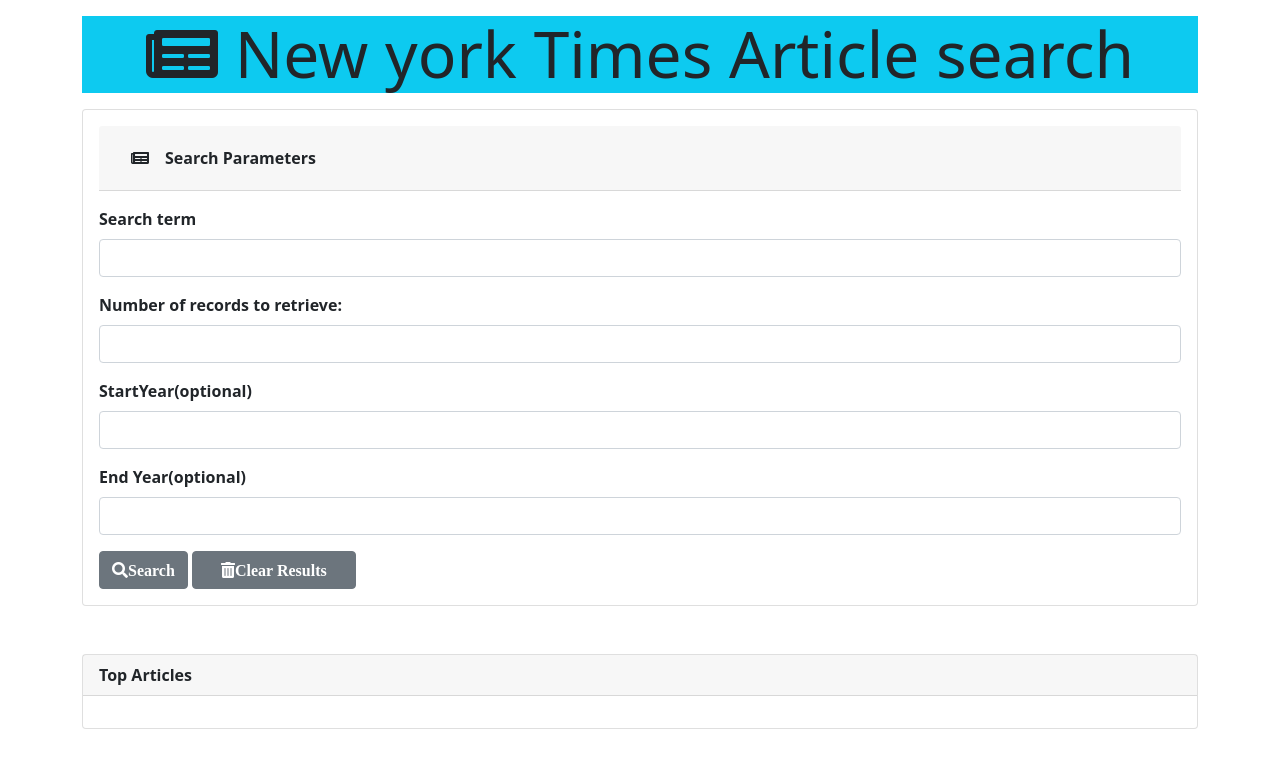
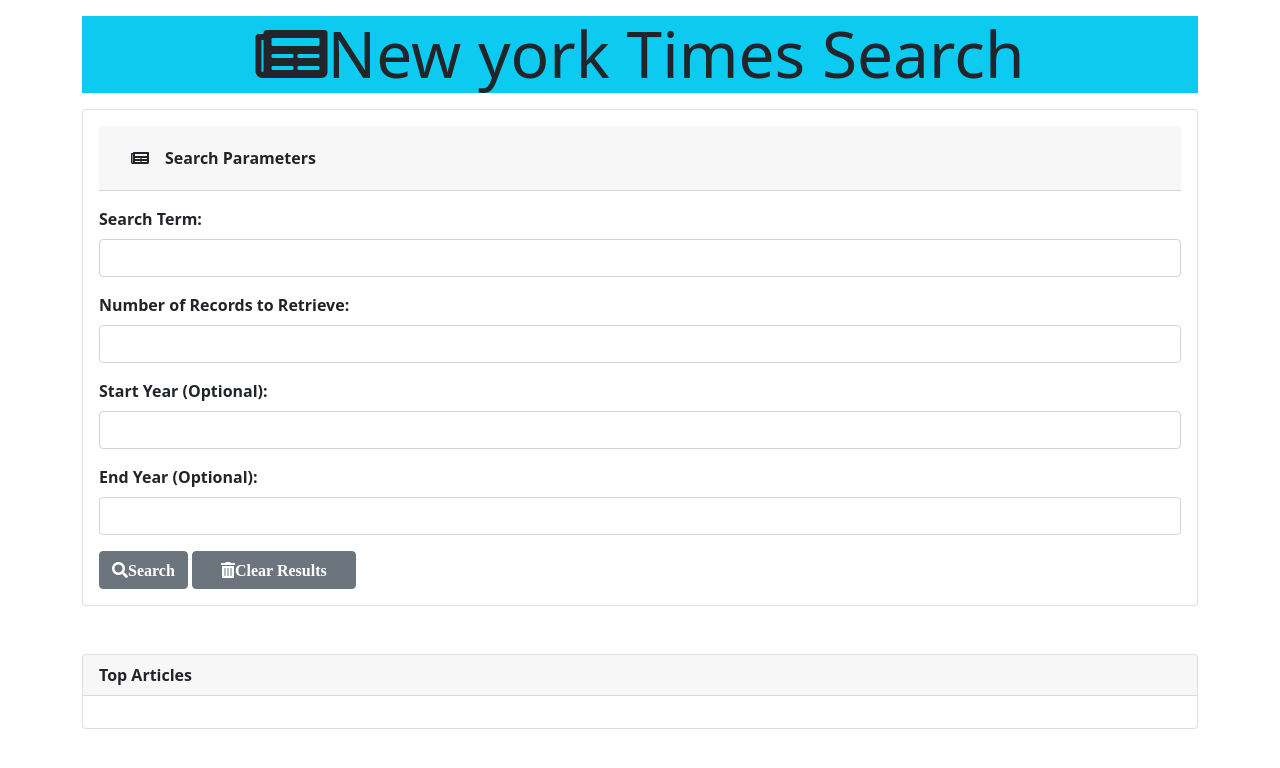
Before and after one commit to jourdangundersen/nytsearch, a plain HTML site: page index.html in a window 1280 px wide. Drawn offline with nearby package versions, Linux system fonts and the light colour scheme; no server answers.

Commit message:
fixed upper and lowercase letters

```diff
--- a/index.html
+++ b/index.html
@@ -10,25 +10,25 @@
 <body>
     <div class="container">
         <div class="jumbotron">
-           <span> <h1 class="display-3 bg-info text-center mt-3 mb-3"><span><i class="fas fa-newspaper"></i></span> New york Times Article search</h1></span>
+           <span> <h1 class="display-3 bg-info text-center mt-3 mb-3"><span><i class="fas fa-newspaper"></i></span>New york Times Search</h1></span>
         </div>
         <div class="card">
             <div class="card-body">
                 <div class="card-header fw-bold" id= "searchParam"><i class="fas fa-newspaper m-3"></i>Search Parameters</div>
                 <div class="mb-3 mt-3">
-                    <label for="formGroupExampleInput" class="form-label fw-bold">Search term</label>
+                    <label for="formGroupExampleInput" class="form-label fw-bold">Search Term:</label>
                     <input type="text" class="form-control " id="searchTerm" >
                   </div>
                   <div class="mb-3">
-                    <label for="formGroupExampleInput" class="form-label fw-bold">Number of records to retrieve:</label>
+                    <label for="formGroupExampleInput" class="form-label fw-bold">Number of Records to Retrieve:</label>
                     <input type="number" class="form-control" id="noOfRecords" >
                   </div>
                   <div class="mb-3">
-                    <label for="formGroupExampleInput2" class="form-label fw-bold">StartYear(optional)</label>
+                    <label for="formGroupExampleInput2" class="form-label fw-bold">Start Year (Optional):</label>
                     <input type="text" class="form-control" id="startYear">
                   </div>
                   <div class="mb-3">
-                    <label for="formGroupExampleInput2" class="form-label fw-bold">End Year(optional)</label>
+                    <label for="formGroupExampleInput2" class="form-label fw-bold">End Year (Optional):</label>
                     <input type="text" class="form-control" id="endYear" >
                   </div>
                 <div id= "icons">
```
